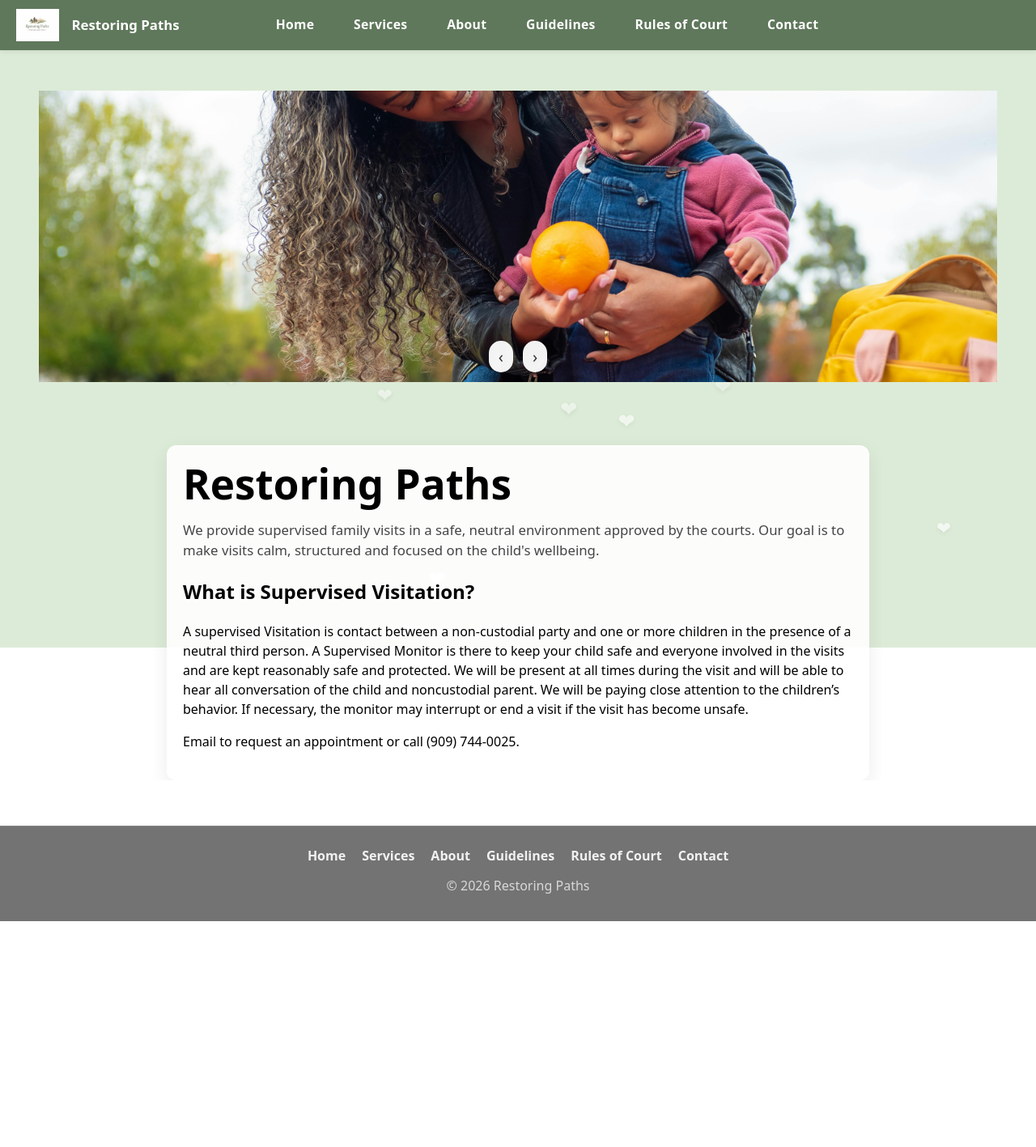
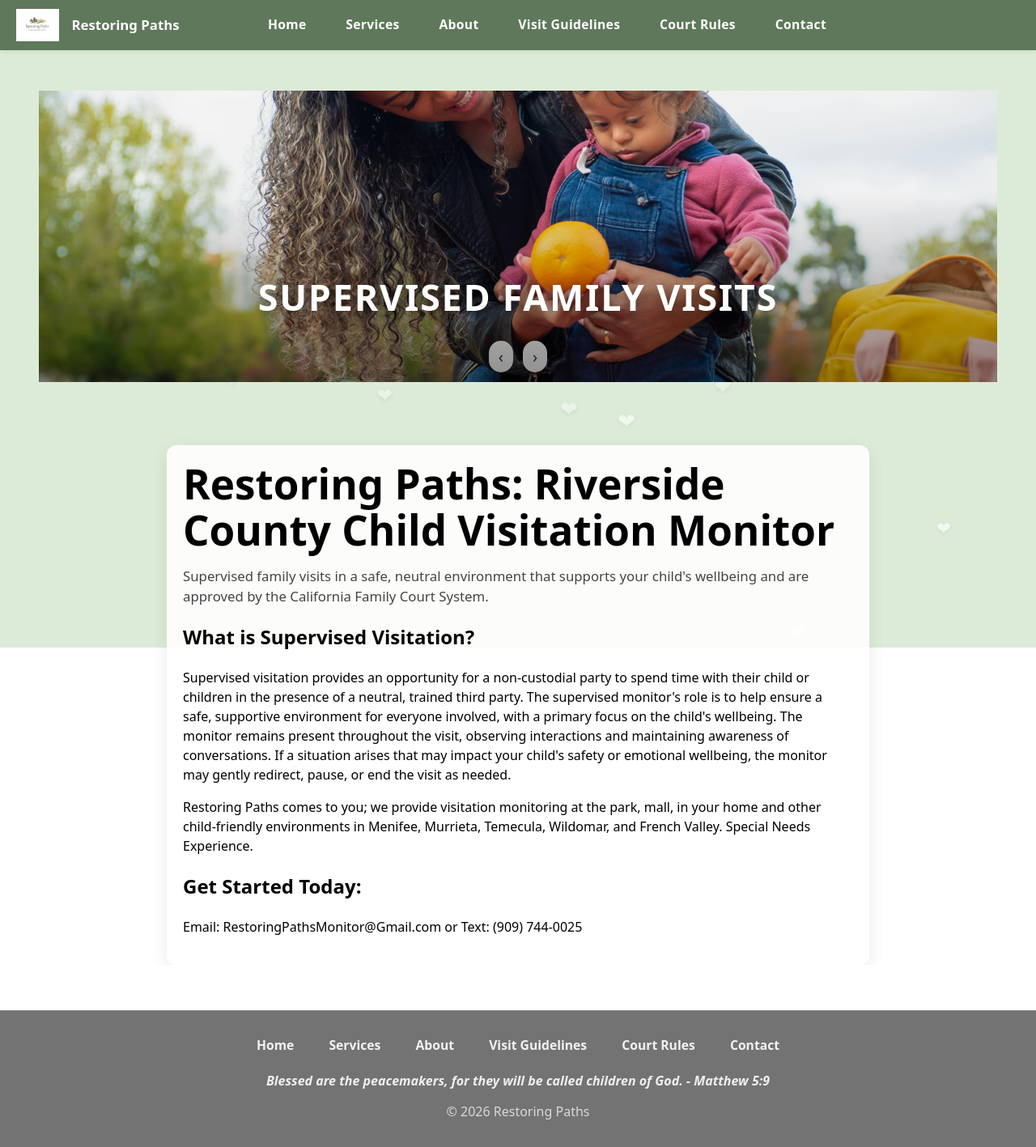
Before and after one commit to AnthonyC4848/Restoring-Paths, a React (Vite) app in the folder Restored_paths/: page / in a window 1280 px wide. Shown: the whole page at 81% size. Before the commit the page ends 1138 px from the top, so only its background shows below. Built offline with nearby package versions, Linux system fonts and the light colour scheme.

Commit message:
Update site content, navigation labels, and page copy

```diff
--- a/Restored_paths/src/App.css
+++ b/Restored_paths/src/App.css
@@ -340,9 +340,34 @@
   image-rendering: auto;
 }
 
+.carousel-overlay{
+  position: absolute;
+  inset: 0;
+  display: flex;
+  align-items: flex-end;
+  justify-content: center;
+  padding: 0 1rem 4.5rem;
+  background: linear-gradient(180deg, rgba(0,0,0,0.04) 35%, rgba(0,0,0,0.42) 100%);
+  pointer-events: none;
+  z-index: 2;
+}
+
+.carousel-overlay-title{
+  margin: 0;
+  color: #fff;
+  font-size: clamp(1.35rem, 3.8vw, 2.8rem);
+  font-weight: 800;
+  letter-spacing: 0.04em;
+  text-transform: uppercase;
+  text-align: center;
+  text-shadow: 0 3px 16px rgba(0,0,0,0.55);
+}
+
 @media (max-width: 600px){
   .hero { height: clamp(220px, 35vh, 420px); }
   .hero .slide { object-position: center top; }
+  .carousel-overlay{padding-bottom: 4rem;}
+  .carousel-overlay-title{font-size: clamp(1.05rem, 6vw, 1.7rem);}
 }
 
 /* carousel controls (arrows) */
@@ -462,24 +487,45 @@
   display: flex;
   flex-wrap: wrap;
   justify-content: center;
-  gap: 0.75rem 1.25rem;
+  gap: 0.65rem 0.9rem;
 }
 
 .site-footer__link {
   color: rgba(255, 255, 255, 0.9);
   text-decoration: none;
   font-weight: 600;
+  font-size: 0.98rem;
+  padding: 0.45rem 0.9rem;
+  border-radius: 6px;
 }
 
 .site-footer__link:hover {
   color: #ffffff;
-  text-decoration: underline;
+  background: rgba(255,255,255,0.08);
 }
 
 .site-footer__text {
   margin: 0;
   color: rgba(255, 255, 255, 0.72);
   text-align: center;
+}
+
+.site-footer__verse {
+  margin: 0;
+  color: rgba(255, 255, 255, 0.88);
+  text-align: center;
+  font-style: italic;
+  font-size: clamp(0.88rem, 0.55vw + 0.75rem, 1rem);
+  font-weight: 700;
+  line-height: 1.45;
+  max-width: none;
+  white-space: nowrap;
+}
+
+@media (max-width: 900px) {
+  .site-footer__verse {
+    white-space: normal;
+  }
 }
 
 @media (max-width: 768px) {
--- a/Restored_paths/src/App.jsx
+++ b/Restored_paths/src/App.jsx
@@ -48,8 +48,8 @@
             <Link to="/" className="navlink" onClick={()=> setMenuOpen(false)}>Home</Link>
             <Link to="/services" className="navlink" onClick={()=> setMenuOpen(false)}>Services</Link>
             <Link to="/about" className="navlink" onClick={()=> setMenuOpen(false)}>About</Link>
-            <Link to="/guidelines" className="navlink" onClick={()=> setMenuOpen(false)}>Guidelines</Link>
-            <Link to="/rules-of-court" className="navlink" onClick={()=> setMenuOpen(false)}>Rules of Court</Link>
+            <Link to="/guidelines" className="navlink" onClick={()=> setMenuOpen(false)}>Visit Guidelines</Link>
+            <Link to="/rules-of-court" className="navlink" onClick={()=> setMenuOpen(false)}>Court Rules</Link>
             <Link to="/contact" className="navlink" onClick={()=> setMenuOpen(false)}>Contact</Link>
           </nav>
         </div>
--- a/Restored_paths/src/components/Carousel.jsx
+++ b/Restored_paths/src/components/Carousel.jsx
@@ -51,6 +51,10 @@
         />
       ))}
 
+      <div className="carousel-overlay" aria-hidden="true">
+        <p className="carousel-overlay-title">Supervised Family Visits</p>
+      </div>
+
       <div className="carousel-controls" aria-hidden="false">
         <button className="carousel-arrow prev" onClick={prev} aria-label="Previous slide">‹</button>
         <button className="carousel-arrow next" onClick={next} aria-label="Next slide">›</button>
--- a/Restored_paths/src/components/Footer.jsx
+++ b/Restored_paths/src/components/Footer.jsx
@@ -4,8 +4,8 @@
   { to: '/', label: 'Home' },
   { to: '/services', label: 'Services' },
   { to: '/about', label: 'About' },
-  { to: '/guidelines', label: 'Guidelines' },
-  { to: '/rules-of-court', label: 'Rules of Court' },
+  { to: '/guidelines', label: 'Visit Guidelines' },
+  { to: '/rules-of-court', label: 'Court Rules' },
   { to: '/contact', label: 'Contact' },
 ]
 
@@ -20,6 +20,9 @@
             </Link>
           ))}
         </nav>
+        <p className="site-footer__verse">
+          Blessed are the peacemakers, for they will be called children of God. - Matthew 5:9
+        </p>
         <p className="site-footer__text">© {new Date().getFullYear()} Restoring Paths</p>
       </div>
     </footer>
--- a/Restored_paths/src/pages/About.jsx
+++ b/Restored_paths/src/pages/About.jsx
@@ -1,13 +1,26 @@
 import React from 'react'
+import nancyPhoto from '../assets/Facetune_.jpg'
 
 export default function About(){
   return (
     <section aria-labelledby="about-title">
       <div className="content-panel" style={{maxWidth:900,margin:'0 auto'}}>
+        <figure style={{margin:'0 0 1rem 0',textAlign:'center'}}>
+          <img
+            src={nancyPhoto}
+            alt="Nancy Zoller"
+            style={{width:'100%',maxWidth:420,height:'auto',borderRadius:'10px',boxShadow:'0 8px 22px rgba(0,0,0,0.12)'}}
+          />
+        </figure>
         <h1 id="about-title">About Restoring Paths</h1>
-        <p>We are a professional supervised visitation service focused on safety, respect, and the wellbeing of children. Our staff are trained monitors who follow court guidelines and provide clear visit reports.</p>
-        <h2>Our approach</h2>
-        <p>Visits are conducted in neutral settings with attention to child safety and positive interactions. We work closely with courts and families to ensure visits meet legal requirements.</p>
+        <p><strong>Caption:</strong> Nancy Zoller; Restoring Paths Court Visitation Monitor</p>
+        <p>
+          With a gentle and reassuring presence, Nancy Zoller serves as a trusted court visitation monitor for families navigating complex situations. Her life experience as a grandmother, foster parent, and adoptive parent has shaped her compassionate perspective and deep respect for the needs of your children and family. Nancy&apos;s extensive experience within the California Family Court System allows her to approach each visit with professionalism and care, while maintaining a calm and supportive atmosphere. She is dedicated to helping your family feel safe, heard, and treated with dignity throughout the visitation process.
+        </p>
+        <h2>Schedule Your Intake With Nancy:</h2>
+        <p>
+          Email <a href="mailto:RestoringPathsMonitor@Gmail.com">RestoringPathsMonitor@Gmail.com</a> or Text <a href="tel:19097440025">(909) 744-0025</a>.
+        </p>
       </div>
     </section>
   )
--- a/Restored_paths/src/pages/Contact.jsx
+++ b/Restored_paths/src/pages/Contact.jsx
@@ -5,10 +5,12 @@
     <section aria-labelledby="contact-title">
       <div className="content-panel" style={{maxWidth:700,margin:'0 auto'}}>
         <h1 id="contact-title">Contact</h1>
-        <p>If you need to schedule a supervised visit or have questions, please email <a href="mailto:restoringpathsmonitor@gmail.com">restoringpathsmonitor@gmail.com</a> or call <a href="tel:19097440025">(909) 744-0025</a>.</p>
-        <h2>Office Hours</h2>
-        <p>Mon–Fri: 9:00am – 5:00pm</p>
-        <p>Please include case number and preferred dates when emailing.</p>
+        <p>
+          To Schedule your intake appointment or ask questions, please email <a href="mailto:RestoringPathsMonitor@gmail.com">RestoringPathsMonitor@gmail.com</a>, or text, call <a href="tel:19097440025">(909) 744-0025</a>.
+        </p>
+        <p>
+          Please include your case number and preferred visitation dates when emailing or texting.
+        </p>
       </div>
     </section>
   )
--- a/Restored_paths/src/pages/Guidlines.jsx
+++ b/Restored_paths/src/pages/Guidlines.jsx
@@ -4,7 +4,7 @@
   return (
     <section aria-labelledby="guidelines-title">
       <div className="content-panel" style={{ maxWidth: 900, margin: '0 auto', textAlign: 'left' }}>
-        <h1 id="guidelines-title">PARENT GUIDELINES</h1>
+        <h1 id="guidelines-title">Visit Guidelines</h1>
         <p>The following protocol must be accepted and understood by parents.</p>
 
         <h2>1. The following must be followed:</h2>
@@ -103,6 +103,11 @@
             https://www.courts.ca.gov/cms/rules/index.cfm?title=standards&linkid=standard5_20
           </a>
         </p>
+
+        <h2>Schedule Your Intake Appointment Today:</h2>
+        <p>
+          Email <a href="mailto:RestoringPathsMonitor@Gmail.com">RestoringPathsMonitor@Gmail.com</a> or Text <a href="tel:19097440025">(909) 744-0025</a>
+        </p>
       </div>
     </section>
   )
--- a/Restored_paths/src/pages/Home.jsx
+++ b/Restored_paths/src/pages/Home.jsx
@@ -14,13 +14,21 @@
             <span className="home-heart home-hb4">❤</span>
           </div>
           <div className="content-panel">
-            <h1 id="home-title">Restoring Paths</h1>
-            <p style={{color:'#444',fontSize:'1.05rem'}}>We provide supervised family visits in a safe, neutral environment approved by the courts. Our goal is to make visits calm, structured and focused on the child's wellbeing.</p>
+            <h1 id="home-title">Restoring Paths: Riverside County Child Visitation Monitor</h1>
+            <p style={{color:'#444',fontSize:'1.05rem'}}>
+              Supervised family visits in a safe, neutral environment that supports your child&apos;s wellbeing and are approved by the California Family Court System.
+            </p>
             <h2>What is Supervised Visitation?</h2>
             <p>
-              A supervised Visitation is contact between a non-custodial party and one or more children in the presence of a neutral third person. A Supervised Monitor is there to keep your child safe and everyone involved in the visits and are kept reasonably safe and protected. We will be present at all times during the visit and will be able to hear all conversation of the child and noncustodial parent. We will be paying close attention to the children’s behavior. If necessary, the monitor may interrupt or end a visit if the visit has become unsafe.
+              Supervised visitation provides an opportunity for a non-custodial party to spend time with their child or children in the presence of a neutral, trained third party. The supervised monitor&apos;s role is to help ensure a safe, supportive environment for everyone involved, with a primary focus on the child&apos;s wellbeing. The monitor remains present throughout the visit, observing interactions and maintaining awareness of conversations. If a situation arises that may impact your child&apos;s safety or emotional wellbeing, the monitor may gently redirect, pause, or end the visit as needed.
             </p>
-            <p><a href="mailto:restoringpathsmonitor@gmail.com">Email to request an appointment</a> or call <a href="tel:19097440025">(909) 744-0025</a>.</p>
+            <p>
+              Restoring Paths comes to you; we provide visitation monitoring at the park, mall, in your home and other child-friendly environments in Menifee, Murrieta, Temecula, Wildomar, and French Valley. Special Needs Experience.
+            </p>
+            <h2>Get Started Today:</h2>
+            <p>
+              Email: <a href="mailto:RestoringPathsMonitor@Gmail.com">RestoringPathsMonitor@Gmail.com</a> or Text: <a href="tel:19097440025">(909) 744-0025</a>
+            </p>
           </div>
         </div>
       </section>
--- a/Restored_paths/src/pages/RulesOfCourt.jsx
+++ b/Restored_paths/src/pages/RulesOfCourt.jsx
@@ -4,7 +4,7 @@
   return (
     <section aria-labelledby="rules-title">
       <div className="content-panel" style={{maxWidth:900,margin:'0 auto',textAlign:'left'}}>
-        <h1 id="rules-title">California Rules of Court</h1>
+        <h1 id="rules-title">California Court Rules</h1>
         <p style={{textAlign:'center',fontSize:'0.9rem',marginBottom:'2rem'}}>
           <strong>Judicial Council of California</strong><br/>
           Standard 5.20. Uniform Standards of Practice for Providers of Supervised Visitation<br/>
@@ -187,6 +187,11 @@
             View on California Courts Website
           </a>
         </p>
+
+        <h2>Schedule Your Intake Appointment Today:</h2>
+        <p>
+          Email <a href="mailto:RestoringPathsMonitor@Gmail.com">RestoringPathsMonitor@Gmail.com</a> or Text <a href="tel:19097440025">(909) 744-0025</a>
+        </p>
       </div>
     </section>
   )
--- a/Restored_paths/src/pages/Services.jsx
+++ b/Restored_paths/src/pages/Services.jsx
@@ -4,31 +4,42 @@
   return (
     <section aria-labelledby="services-title">
       <div className="content-panel" style={{maxWidth:900,margin:'0 auto'}}>
-        <h1 id="services-title">OUR SERVICES</h1>
+        <h1 id="services-title">VISITATION MONITORING SERVICES</h1>
 
-        <h2>OFF-SITE AND ON-SITE SUPERVISED VISITATION</h2>
-        <p>The contact between a noncustodial parent (NCP) and one or more children in the presence of a neutral third person responsible for observing and seeking to ensure safety of those involved.</p>
-        <p><strong>NOTE:</strong> We now have On-Site Visitations at our location at:<br />
-        205 Ave I, Suite 25<br />
-        Redondo Beach, CA 90277</p>
+        <h2>SUPERVISED VISITATION</h2>
+        <p>
+          We support meaningful contact between a noncustodial parent (NCP) and your children in the presence of a neutral third party who is responsible for observing interactions and helping to ensure the safety and wellbeing of everyone involved. Our services fulfill California State Monitored Child Visitation requirements in a variety of settings. Special Needs Experience.
+        </p>
+        <p>Supervised Visitation costs start at $65 per hour, final fee dependent on your needs.</p>
 
-        <h2>SUPERVISED OFF-SITE EXCHANGES</h2>
-        <p>Is the Supervision of a transfer of the child from one parent to another. Precautions are taken to assure that the both parents or other individuals exchanging the child do not come in contact with each other.</p>
+        <h2>TELEPHONE MONITORING</h2>
+        <p>
+          Telephone Monitoring via skype between the parent and the child(ren). Our services help keep your child feeling safe and comfortable while connecting with their parent through 3 way calls.
+        </p>
+        <p>Telephone Monitoring costs start at $40 per hour, final fee dependent on your needs.</p>
+
+        <h2>COURT REPORTS FOR PARENTS OR ATTORNEYS</h2>
+        <p>
+          Reports available upon a verbal or written request by the parent or attorney or court. A Summary Report consists of a list of visitation dates/times/locations/only. A Detailed Report gives a list of visitation dates/times/locations/and brief up to specific details of each visit.
+        </p>
+        <p>Summary Report costs start at $75, Detailed Reports start at $175, final fee dependent on your needs.</p>
+
+        <h2>COURT APPEARANCE</h2>
+        <p>
+          If either parent would like the monitor to appear in court to give testimony of the visits observed. The parent will have to give the monitor at least 2 weeks notice to prepare.
+        </p>
+        <p>The Daily Rate for Court Appearance is $250.</p>
 
         <h2>INTAKE</h2>
-        <p>Before the first visit both parents the (CP) custodial parent and the (NCP) noncustodial parent will provide the monitor with all the updated court documents relevant to the order. Once all the documents are reviewed, the monitor will meet with each parent separate to go over all the terms and conditions. Fees and schedules will be determined at this time.</p>
+        <p>
+          Before the first visit both parents, (CP) custodial parent and (NCP) noncustodial parent will provide the monitor with all the updated court documents relevant to the order. Once all the documents are reviewed, the monitor will meet with each parent separately to review all terms and conditions. Fees and schedules will be determined at this time.
+        </p>
+        <p>Intake is a one time fee of $50 per parent.</p>
 
-        <h2>TELEPHONE MONITORING</h2>
-        <p>We provide Telephone Monitoring via skype between the parent and the child(ren). This is another way to help keep the child feeling safe and comfortable while connecting with the parent through 3 way calling.</p>
-
-        <h2>REPORTS FOR PARENTS, ATTORNEY'S OR COURT</h2>
-        <p>Reports will be completed upon a verbal or written request by the parent or attorney requesting a report. A Summary Report consists of a list of visitation dates/times/locations/only. A Detailed Report gives a list of visitation dates/times/locations/and brief up to specific details of each visit.</p>
-
-        <h2>COURT APPEARANCE</h2>
-        <p>If either parent would like the monitor to appear in court to give testimony of the visits observed. The parent will have to give the monitor notice to prepare and a daily flat rate fee will apply.</p>
-
-        <h2>OVERNIGHT VISITATION</h2>
-        <p>Available at a special rate</p>
+        <h2>Schedule Your Intake Appointment Today:</h2>
+        <p>
+          Email <a href="mailto:RestoringPathsMonitor@Gmail.com">RestoringPathsMonitor@Gmail.com</a> or Text <a href="tel:19097440025">(909) 744-0025</a>
+        </p>
       </div>
     </section>
   )
```
Also changed, not shown: Restored_paths/src/assets/Facetune_.jpg (added).
